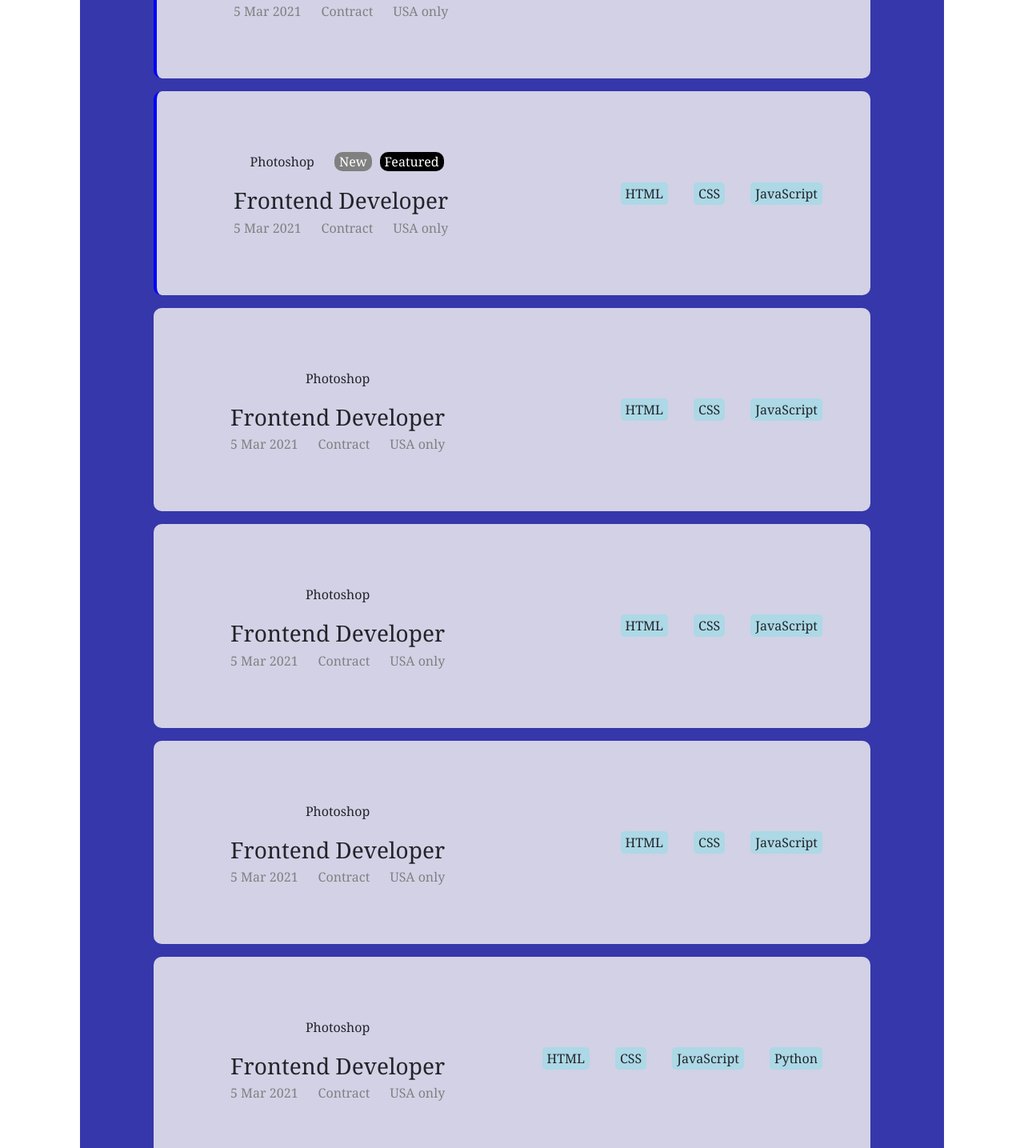
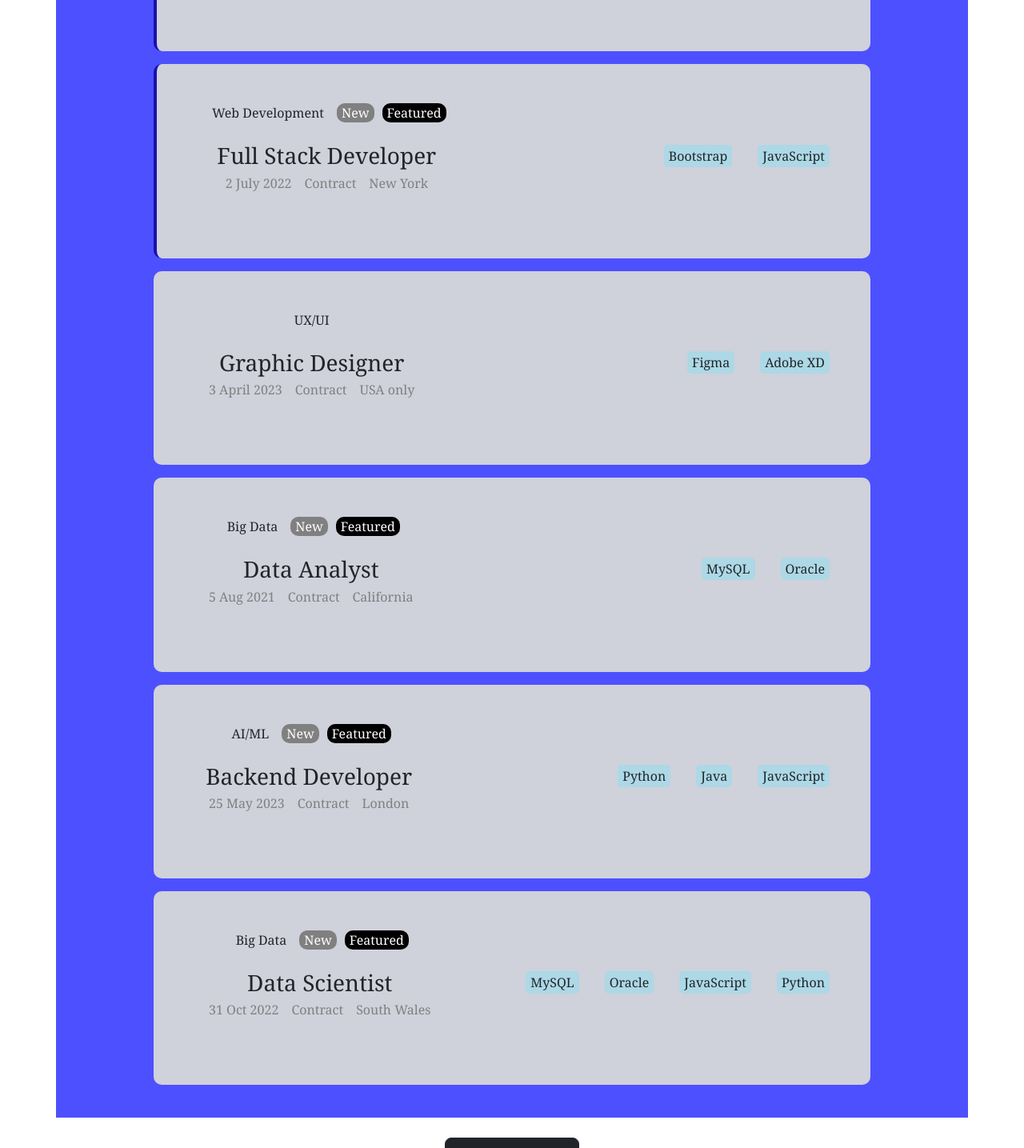
Before and after one commit to Ani-Stark/JobBoard, a React (Create React App) app: page /home in a window 1280 px wide. Shown: the part 372-1807 px from the top of the page at 80% size. Built offline with nearby package versions, Linux system fonts and the light colour scheme.

Commit message:
third commit

```diff
--- a/src/Components/Home.js
+++ b/src/Components/Home.js
@@ -8,9 +8,10 @@ function Home() {
 
   return (
     <>
-      <nav>
-        JOB BOARD
-      </nav>
+    <div class="board">
+        <h1>JOB BOARD</h1>
+      </div>
+
       <div class="container">
         <div class="inner-width">
           <div class="jobs">
@@ -21,7 +22,7 @@ function Home() {
                   <span class="category">Photoshop</span>
                   <span class="new">New</span>
                   <span class="featured">Featured</span>
-                  </div>
+                </div>
                 <h3 class="title">Frontend Developer</h3>
                 <p class="properties">
                   <spam class="timestamp">5 Mar 2021</spam>
@@ -41,21 +42,20 @@ function Home() {
 
               <div class="job-header">
                 <div class="job-category">
-                  <span class="category">Photoshop</span>
+                  <span class="category">Web Development</span>
                   <span class="new">New</span>
                   <span class="featured">Featured</span>
                   </div>
-                <h3 class="title">Frontend Developer</h3>
+                <h3 class="title">Full Stack Developer</h3>
                 <p class="properties">
-                  <spam class="timestamp">5 Mar 2021</spam>
+                  <spam class="timestamp">2 July 2022</spam>
                   <span class="type">Contract</span>
-                  <span class="country">USA only</span>
+                  <span class="country">New York</span>
                 </p>
               </div>
             </div>
             <div class="tags">
-              <span>HTML</span>
-              <span>CSS</span>
+              <span>Bootstrap</span>
               <span>JavaScript</span>
             </div>
           </div>
@@ -64,20 +64,65 @@ function Home() {
 
               <div class="job-header">
                 <div class="job-category">
-                  <span class="category">Photoshop</span>
+                  <span class="category">UX/UI</span>
 
                   </div>
-                <h3 class="title">Frontend Developer</h3>
+                <h3 class="title">Graphic Designer</h3>
                 <p class="properties">
-                  <spam class="timestamp">5 Mar 2021</spam>
+                  <spam class="timestamp">3 April 2023</spam>
                   <span class="type">Contract</span>
                   <span class="country">USA only</span>
                 </p>
               </div>
             </div>
             <div class="tags">
-              <span>HTML</span>
-              <span>CSS</span>
+              <span>Figma</span>
+              <span>Adobe XD</span>
+            </div>
+          </div>
+          <div class="jobs">
+            <div class="header">
+
+              <div class="job-header">
+                <div class="job-category">
+                  <span class="category">Big Data</span>
+                  <span class="new">New</span>
+                  <span class="featured">Featured</span>
+
+                  </div>
+                <h3 class="title">Data Analyst</h3>
+                <p class="properties">
+                  <spam class="timestamp">5 Aug 2021</spam>
+                  <span class="type">Contract</span>
+                  <span class="country">California</span>
+                </p>
+              </div>
+            </div>
+            <div class="tags">
+              <span>MySQL</span>
+              <span>Oracle</span>
+            </div>
+          </div>
+          <div class="jobs">
+            <div class="header">
+
+              <div class="job-header">
+                <div class="job-category">
+                  <span class="category">AI/ML</span>
+                  <span class="new">New</span>
+                  <span class="featured">Featured</span>
+                  </div>
+                <h3 class="title">Backend Developer</h3>
+                <p class="properties">
+                  <spam class="timestamp">25 May 2023</spam>
+                  <span class="type">Contract</span>
+                  <span class="country">London</span>
+                </p>
+              </div>
+            </div>
+            <div class="tags">
+              <span>Python</span>
+              <span>Java</span>
               <span>JavaScript</span>
             </div>
           </div>
@@ -86,63 +131,21 @@ function Home() {
 
               <div class="job-header">
                 <div class="job-category">
-                  <span class="category">Photoshop</span>
-
+                  <span class="category">Big Data</span>
+                  <span class="new">New</span>
+                  <span class="featured">Featured</span>
                   </div>
-                <h3 class="title">Frontend Developer</h3>
+                <h3 class="title">Data Scientist</h3>
                 <p class="properties">
-                  <spam class="timestamp">5 Mar 2021</spam>
+                  <spam class="timestamp">31 Oct 2022</spam>
                   <span class="type">Contract</span>
-                  <span class="country">USA only</span>
+                  <span class="country">South Wales</span>
                 </p>
               </div>
             </div>
             <div class="tags">
-              <span>HTML</span>
-              <span>CSS</span>
-              <span>JavaScript</span>
-            </div>
-          </div>
-          <div class="jobs">
-            <div class="header">
-
-              <div class="job-header">
-                <div class="job-category">
-                  <span class="category">Photoshop</span>
-
-                  </div>
-                <h3 class="title">Frontend Developer</h3>
-                <p class="properties">
-                  <spam class="timestamp">5 Mar 2021</spam>
-                  <span class="type">Contract</span>
-                  <span class="country">USA only</span>
-                </p>
-              </div>
-            </div>
-            <div class="tags">
-              <span>HTML</span>
-              <span>CSS</span>
-              <span>JavaScript</span>
-            </div>
-          </div>
-          <div class="jobs">
-            <div class="header">
-
-              <div class="job-header">
-                <div class="job-category">
-                  <span class="category">Photoshop</span>
-                  </div>
-                <h3 class="title">Frontend Developer</h3>
-                <p class="properties">
-                  <spam class="timestamp">5 Mar 2021</spam>
-                  <span class="type">Contract</span>
-                  <span class="country">USA only</span>
-                </p>
-              </div>
-            </div>
-            <div class="tags">
-              <span>HTML</span>
-              <span>CSS</span>
+              <span>MySQL</span>
+              <span>Oracle</span>
               <span>JavaScript</span>
               <span>Python</span>
             </div>
--- a/src/index.css
+++ b/src/index.css
@@ -12,8 +12,9 @@ code {
     monospace;
 }
 * {
-  margin: 20px;;
-  padding:0;
+  margin: 11px;
+  margin-bottom: 25px;
+  text-align: center;
   font-family:"Cambria";
 }
 img {
@@ -21,16 +22,18 @@ img {
   height:70px;
   border-radius:50%;
 }
-nav {
-  background:coral;
+
+.board>h1{
+  background-color:coral;
   height:15vh;
   text-align:center;
   font-size:2.5rem;
   display:grid;
   align-content:center;
 }
+
 .container {
-  background-color:rgb(53, 55, 170);
+  background-color:rgb(77, 80, 255);
   display:flex;
   justify-content:center;
   min-height:100vh;
@@ -43,7 +46,7 @@ nav {
   justify-content:space-between;
   align-items:center;
   padding:1rem 1.5rem;
-  background-color:rgb(210, 209, 230);
+  background-color:rgb(207, 209, 219);
   margin: 1rem 0;
   border-radius:10px;
   transition:250ms ease-in-out;
@@ -83,10 +86,10 @@ nav {
 }
 .jobs:nth-child(1),
 .jobs:nth-child(2){
-  border-left:4px solid blue;
+  border-left:4px solid rgb(26, 15, 175);
 }
 .jobs:hover.jobs {
-  border-left:4px solid blue;
+  border-left:4px solid rgb(26, 15, 175);
   transform:scale(1.025);
   cursor:pointer;
 }
```
